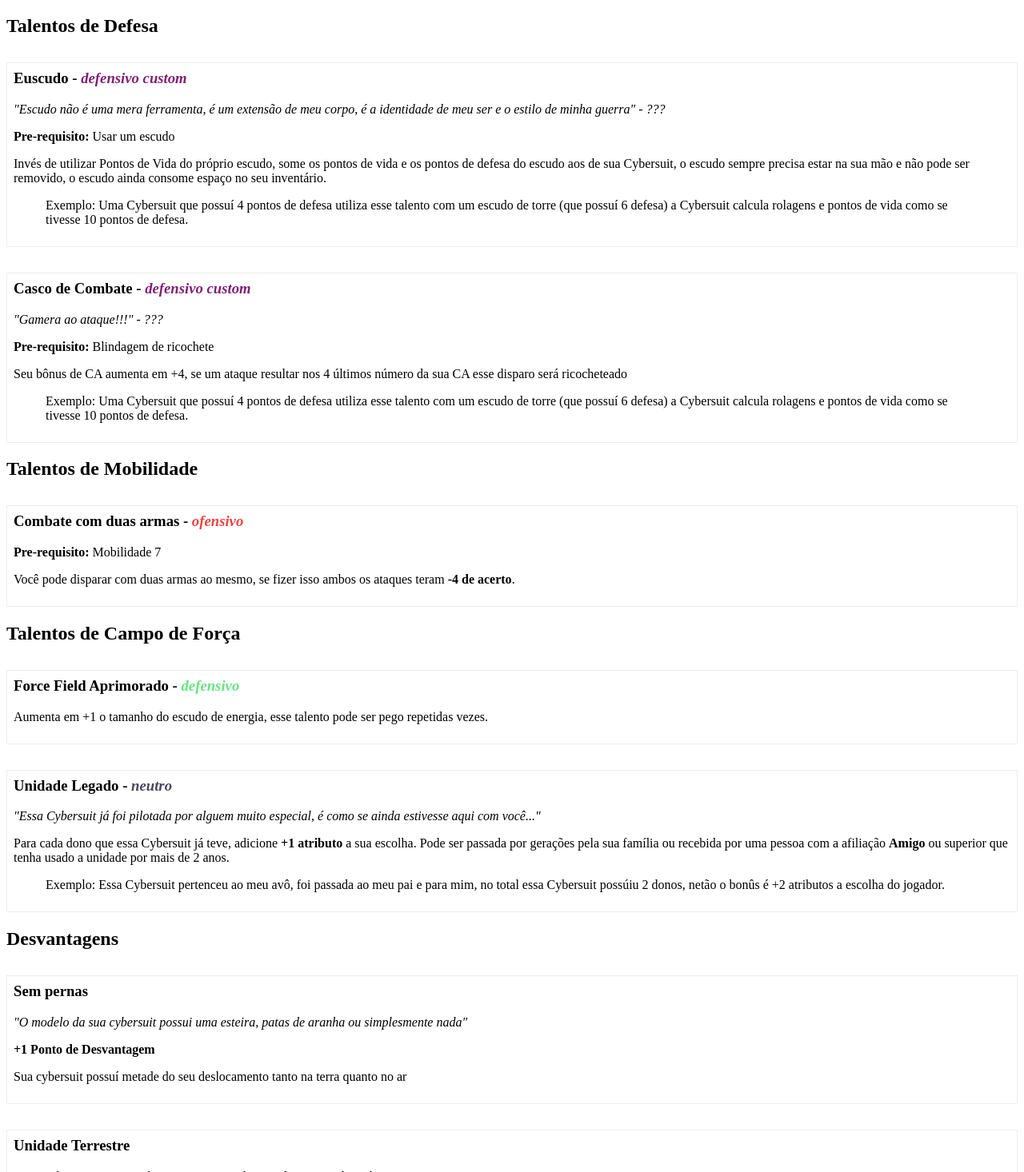
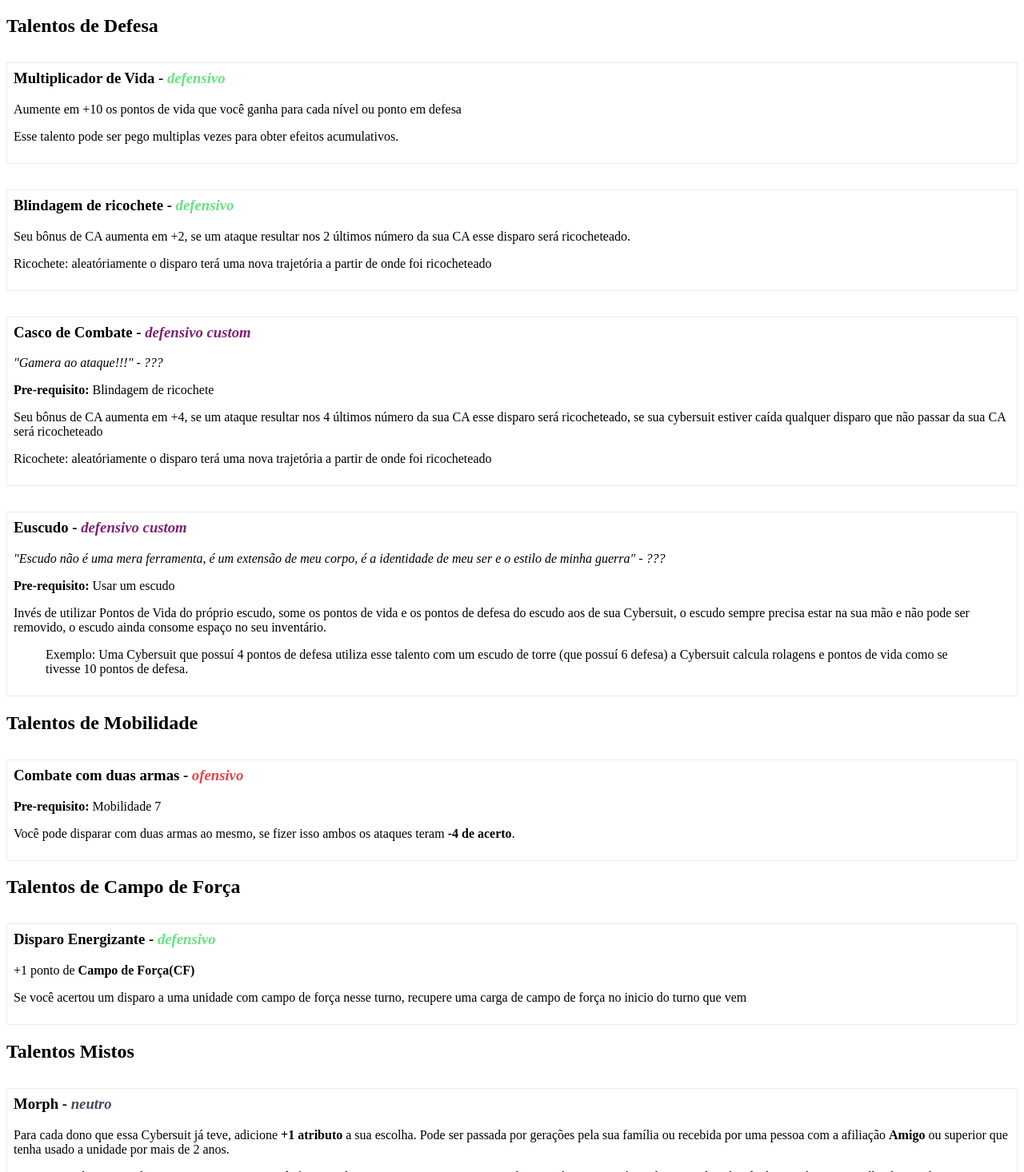
Before and after one commit to ThomasKruchelski/new-frontiers-rpg, a Next.js app: page /documentacao/talentos/talentos-cybersuit in a window 1280 px wide. Shown: the part 184-1650 px from the top of the page at 80% size. Built offline with nearby package versions, Linux system fonts and the light colour scheme.

Commit message:
terminar morph

```diff
--- a/pages/documentacao/talentos/talentos-cybersuit.mdx
+++ b/pages/documentacao/talentos/talentos-cybersuit.mdx
@@ -8,6 +8,40 @@
 </div>
 
 ## Talentos de Defesa
+
+<div class='box-border'>
+    ### Multiplicador de Vida - <i class='defense-green'>defensivo</i>
+
+    <p>Aumente em +10 os pontos de vida que você ganha para cada nível ou ponto em defesa</p>
+
+    Esse talento pode ser pego multiplas vezes para obter efeitos acumulativos.
+
+</div>
+
+<div class='box-border'>
+    ### Blindagem de ricochete - <i class='defense-green'>defensivo</i>
+
+    <p>Seu bônus de CA aumenta em +2, se um ataque resultar nos 2 últimos número da sua CA esse disparo
+    será ricocheteado.</p>
+
+    Ricochete: aleatóriamente o disparo terá uma nova trajetória a partir de onde foi ricocheteado
+
+</div>
+
+<div class='box-border'>
+    ### Casco de Combate - <i class='cumstom-purple'>defensivo custom</i>
+
+    *"Gamera ao ataque!!!" - ???*
+
+    **Pre-requisito:** Blindagem de ricochete
+
+    <p>Seu bônus de CA aumenta em +4, se um ataque resultar nos 4 últimos número da sua CA esse disparo
+    será ricocheteado, se sua cybersuit estiver caída qualquer disparo que não passar da sua CA será
+    ricocheteado</p>
+
+    Ricochete: aleatóriamente o disparo terá uma nova trajetória a partir de onde foi ricocheteado
+
+</div>
 
 <div class='box-border'>
     ### Euscudo - <i class='cumstom-purple'>defensivo custom</i>
@@ -26,23 +60,6 @@
 
 </div>
 
-<div class='box-border'>
-    ### Casco de Combate - <i class='cumstom-purple'>defensivo custom</i>
-
-    *"Gamera ao ataque!!!" - ???*
-
-    **Pre-requisito:** Blindagem de ricochete
-
-    <p>Seu bônus de CA aumenta em +4, se um ataque resultar nos 4 últimos número da sua CA esse disparo
-    será ricocheteado</p>
-
-    > Exemplo: Uma Cybersuit que possuí 4 pontos de defesa utiliza esse talento com um escudo de torre
-    > (que possuí 6 defesa) a Cybersuit calcula rolagens e pontos de vida como se tivesse 10 pontos de defesa.
-
-</div>
-
-
-
 ## Talentos de Mobilidade
 
 <div class='box-border'>
@@ -58,9 +75,26 @@
 ## Talentos de Campo de Força
 
 <div class='box-border'>
-    ### Force Field Aprimorado - <i class='defense-green'>defensivo</i>
+    ### Disparo Energizante - <i class='defense-green'>defensivo</i>
 
-    Aumenta em +1 o tamanho do escudo de energia, esse talento pode ser pego repetidas vezes.
+    <p>+1 ponto de **Campo de Força(CF)**</p>
+
+    Se você acertou um disparo a uma unidade com campo de força nesse turno, recupere uma carga de campo de força no inicio do turno que vem
+</div>
+
+## Talentos Mistos
+
+<div class='box-border'>
+    ### Morph - <i class='neutral-gray'>neutro</i>
+
+
+    Para cada dono que essa Cybersuit já teve, adicione **+1 atributo** a sua escolha. Pode ser
+    passada por gerações pela sua família ou recebida por uma pessoa com a afiliação **Amigo**
+    ou superior que tenha usado a unidade por mais de 2 anos.
+
+    > Exemplo: Essa Cybersuit pertenceu ao meu avô, foi passada ao meu pai e para mim, no total
+    > essa Cybersuit possúiu 2 donos, netão o bonûs é +2 atributos a escolha do jogador.
+
 </div>
 
 <div class='box-border'>
```
